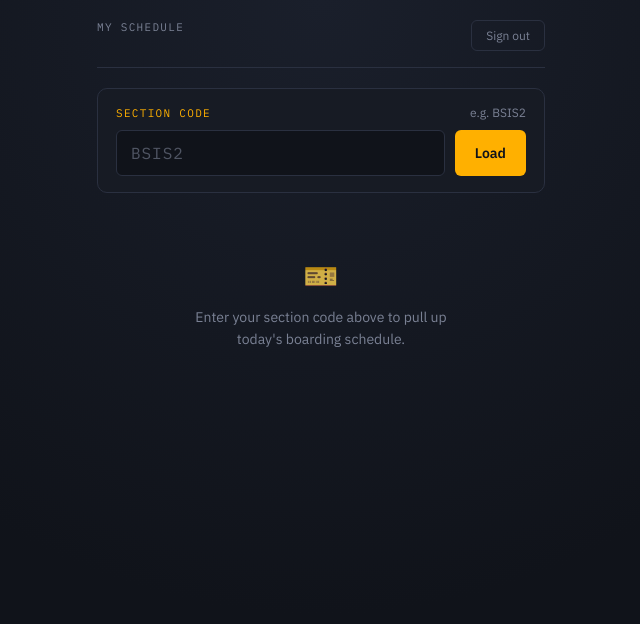
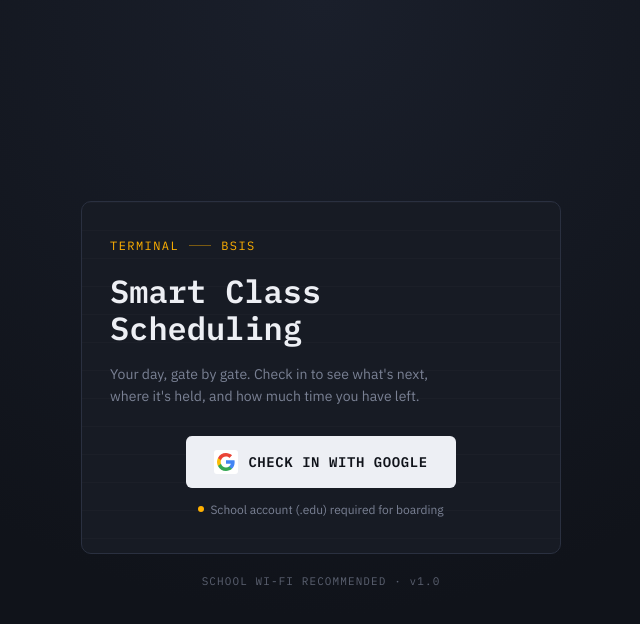
Before and after one commit to mandocdocmawin-dot/classSched, a React (Vite) app: page / in a window 1280 px wide. Shown: the top 624 px of the page, without its empty margins (319-959 px from the left). Built offline with nearby package versions, Linux system fonts and the light colour scheme.

Commit message:
added the WeekGlance.css

```diff
--- /dev/null
+++ b/src/App.css
@@ -0,0 +1,3 @@
+.App {
+  min-height: 100vh;
+}
--- a/src/App.jsx
+++ b/src/App.jsx
@@ -1,14 +1,17 @@
 import React, { useState } from 'react';
+import Login from './pages/Login';
 import Dashboard from './pages/Dashboard';
+import './App.css';
 
 function App() {
-  const [isLoggedIn, setIsLoggedIn] = useState(true);
+  const [isLoggedIn, setIsLoggedIn] = useState(false);
 
   const handleLogout = () => {
     setIsLoggedIn(false);
   };
 
   const handleLogin = () => {
+    // TODO: dito ipapasok ang resulta ng aktwal na Google OAuth flow (googleAuth.js)
     setIsLoggedIn(true);
   };
 
@@ -17,16 +20,7 @@ function App() {
       {isLoggedIn ? (
         <Dashboard user={{ name: 'BSIS Student' }} onLogout={handleLogout} />
       ) : (
-        <div style={{ textAlign: 'center', marginTop: '80px', padding: '20px' }}>
-          <h2>Smart Class Scheduling System</h2>
-          <p>Please sign in with your Google .edu account to continue.</p>
-          <button
-            onClick={handleLogin}
-            style={{ padding: '10px 20px', fontSize: '16px', borderRadius: '6px', cursor: 'pointer', marginTop: '10px' }}
-          >
-            Sign in with Google
-          </button>
-        </div>
+        <Login onLoginSuccess={handleLogin} />
       )}
     </div>
   );
--- /dev/null
+++ b/src/components/Timeline/WeekGlance.css
@@ -0,0 +1,59 @@
+.week-glance {
+  background: var(--panel);
+  border: 1px solid var(--border);
+  border-radius: var(--radius);
+  padding: 16px;
+  margin-top: 16px;
+}
+
+.week-glance__title {
+  display: block;
+  font-size: 11px;
+  letter-spacing: 0.12em;
+  color: var(--text-muted);
+  margin-bottom: 14px;
+}
+
+.week-glance__row {
+  display: flex;
+  justify-content: space-between;
+}
+
+.week-glance__day {
+  display: flex;
+  flex-direction: column;
+  align-items: center;
+  gap: 6px;
+}
+
+.week-glance__day-label {
+  font-size: 10px;
+  color: var(--text-muted);
+}
+
+.week-glance__circle {
+  width: 30px;
+  height: 30px;
+  border-radius: 50%;
+  display: flex;
+  align-items: center;
+  justify-content: center;
+  font-size: 12px;
+  font-weight: 600;
+  color: var(--text-muted);
+  border: 1px solid var(--border);
+  background: var(--panel-raised);
+}
+
+.week-glance__circle--active {
+  background: var(--amber);
+  border-color: var(--amber);
+  color: #10131a;
+}
+
+.week-glance__dot {
+  width: 4px;
+  height: 4px;
+  border-radius: 50%;
+  background: var(--amber-dim);
+}
--- /dev/null
+++ b/src/components/Timeline/WeekGlance.jsx
@@ -0,0 +1,37 @@
+import React from 'react';
+import './WeekGlance.css';
+
+const DAYS = [
+  { code: 'MON', label: 'M' },
+  { code: 'TUE', label: 'T' },
+  { code: 'WED', label: 'W' },
+  { code: 'THU', label: 'T' },
+  { code: 'FRI', label: 'F' },
+  { code: 'SAT', label: 'S' },
+  { code: 'SUN', label: 'S' },
+];
+
+const WeekGlance = ({ activeDay = 'WED', daysWithClasses = ['MON', 'WED', 'THU', 'FRI'] }) => {
+  return (
+    <div className="week-glance">
+      <span className="week-glance__title mono-num">WEEK AT A GLANCE</span>
+      <div className="week-glance__row">
+        {DAYS.map((d) => (
+          <div className="week-glance__day" key={d.code}>
+            <span className="week-glance__day-label mono-num">{d.code}</span>
+            <span
+              className={`week-glance__circle${d.code === activeDay ? ' week-glance__circle--active' : ''}`}
+            >
+              {d.label}
+            </span>
+            {daysWithClasses.includes(d.code) && (
+              <span className="week-glance__dot" aria-hidden="true" />
+            )}
+          </div>
+        ))}
+      </div>
+    </div>
+  );
+};
+
+export default WeekGlance;
--- a/src/pages/Dashboard.css
+++ b/src/pages/Dashboard.css
@@ -9,38 +9,38 @@
   display: flex;
   justify-content: space-between;
   align-items: flex-start;
+  gap: 12px;
   margin-bottom: 20px;
   padding-bottom: 16px;
   border-bottom: 1px solid var(--border);
 }
 
-.dashboard__eyebrow {
-  font-size: 11px;
-  letter-spacing: 0.12em;
-  color: var(--text-muted);
-  display: block;
+.dashboard__title {
+  margin: 0 0 4px;
+  font-size: 21px;
+  color: var(--text);
+  letter-spacing: 0.01em;
 }
 
-.dashboard__section {
-  margin: 4px 0 0;
-  font-size: 22px;
-  color: var(--amber);
-  letter-spacing: 0.04em;
+.dashboard__subtitle {
+  margin: 0;
+  font-size: 12px;
+  color: var(--text-muted);
+  max-width: 26ch;
 }
 
-.dashboard__logout {
-  padding: 7px 14px;
-  background: transparent;
-  border: 1px solid var(--border);
+.dashboard__add-btn {
+  flex-shrink: 0;
+  display: inline-flex;
+  align-items: center;
+  gap: 6px;
+  padding: 10px 14px;
+  background: var(--amber);
+  color: #10131a;
   border-radius: var(--radius-sm);
-  color: var(--text-muted);
-  font-size: 12px;
-  transition: border-color 0.15s ease, color 0.15s ease;
-}
-
-.dashboard__logout:hover {
-  border-color: var(--danger);
-  color: var(--danger);
+  font-weight: 600;
+  font-size: 13px;
+  white-space: nowrap;
 }
 
 .dashboard__empty {
@@ -50,6 +50,9 @@
   text-align: center;
   padding: 48px 20px;
   color: var(--text-muted);
+  background: var(--panel);
+  border: 1px dashed var(--border);
+  border-radius: var(--radius);
 }
 
 .dashboard__empty-icon {
@@ -59,8 +62,33 @@
 }
 
 .dashboard__empty-text {
-  margin: 0;
-  font-size: 14px;
+  margin: 0 0 18px;
+  font-size: 13px;
   max-width: 30ch;
   line-height: 1.6;
 }
+
+.dashboard__empty-cta {
+  padding: 11px 20px;
+  background: var(--amber);
+  color: #10131a;
+  border-radius: var(--radius-sm);
+  font-weight: 600;
+  font-size: 13px;
+}
+
+.dashboard__logout {
+  display: block;
+  margin: 28px auto 0;
+  padding: 8px 16px;
+  background: transparent;
+  border: 1px solid var(--border);
+  border-radius: var(--radius-sm);
+  color: var(--text-muted);
+  font-size: 12px;
+}
+
+.dashboard__logout:hover {
+  border-color: var(--danger);
+  color: var(--danger);
+}
--- a/src/pages/Dashboard.jsx
+++ b/src/pages/Dashboard.jsx
@@ -2,38 +2,46 @@ import React, { useState } from 'react';
 import SectionForm from '../components/SectionEntry/SectionForm';
 import AccordionBanner from '../components/SmartStatus/AccordionBanner';
 import ScheduleList from '../components/Timeline/ScheduleList';
+import WeekGlance from '../components/Timeline/WeekGlance';
 import './Dashboard.css';
 
 const Dashboard = ({ onLogout }) => {
   const [activeSection, setActiveSection] = useState(null);
+  const [isModalOpen, setIsModalOpen] = useState(false);
 
   const handleSectionSubmit = (code) => {
     console.log('Loading data for:', code);
     setActiveSection(code);
+    setIsModalOpen(false);
   };
 
   return (
     <div className="dashboard">
       <header className="dashboard__header">
         <div>
-          <span className="dashboard__eyebrow mono-num">MY SCHEDULE</span>
-          {activeSection && (
-            <h2 className="dashboard__section mono-num">{activeSection}</h2>
-          )}
+          <h1 className="dashboard__title">Weekly Schedule</h1>
+          <p className="dashboard__subtitle">
+            {activeSection
+              ? `Showing recurring sessions for ${activeSection}.`
+              : 'Set your program & year to load your sessions.'}
+          </p>
         </div>
-        <button className="dashboard__logout" onClick={onLogout}>
-          Sign out
+        <button className="dashboard__add-btn" onClick={() => setIsModalOpen(true)}>
+          <span aria-hidden="true">+</span> {activeSection ? 'Add New' : 'Set Section'}
         </button>
       </header>
 
-      {/* Section Code Entry Component */}
-      <SectionForm onSubmitSection={handleSectionSubmit} />
+      <SectionForm
+        isOpen={isModalOpen}
+        onClose={() => setIsModalOpen(false)}
+        onSubmitSection={handleSectionSubmit}
+      />
 
-      {/* Kung may section na, ipakita ang schedule components */}
       {activeSection ? (
         <>
           <AccordionBanner />
           <ScheduleList />
+          <WeekGlance />
         </>
       ) : (
         <div className="dashboard__empty">
@@ -41,10 +49,18 @@ const Dashboard = ({ onLogout }) => {
             🎫
           </span>
           <p className="dashboard__empty-text">
-            Enter your section code above to pull up today's boarding schedule.
+            No section set yet. Tap "Set Section" to pick your program and
+            year and pull up your weekly schedule.
           </p>
+          <button className="dashboard__empty-cta" onClick={() => setIsModalOpen(true)}>
+            + Set Section
+          </button>
         </div>
       )}
+
+      <button className="dashboard__logout" onClick={onLogout}>
+        Sign out
+      </button>
     </div>
   );
 };
```
